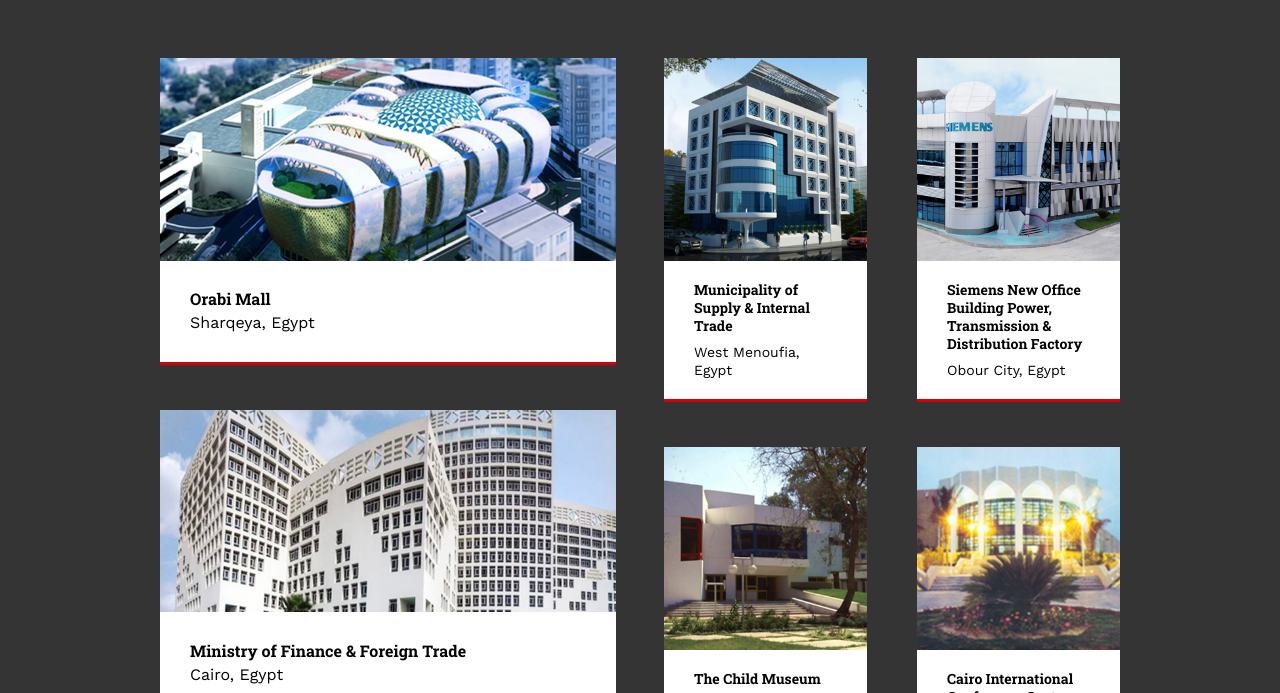
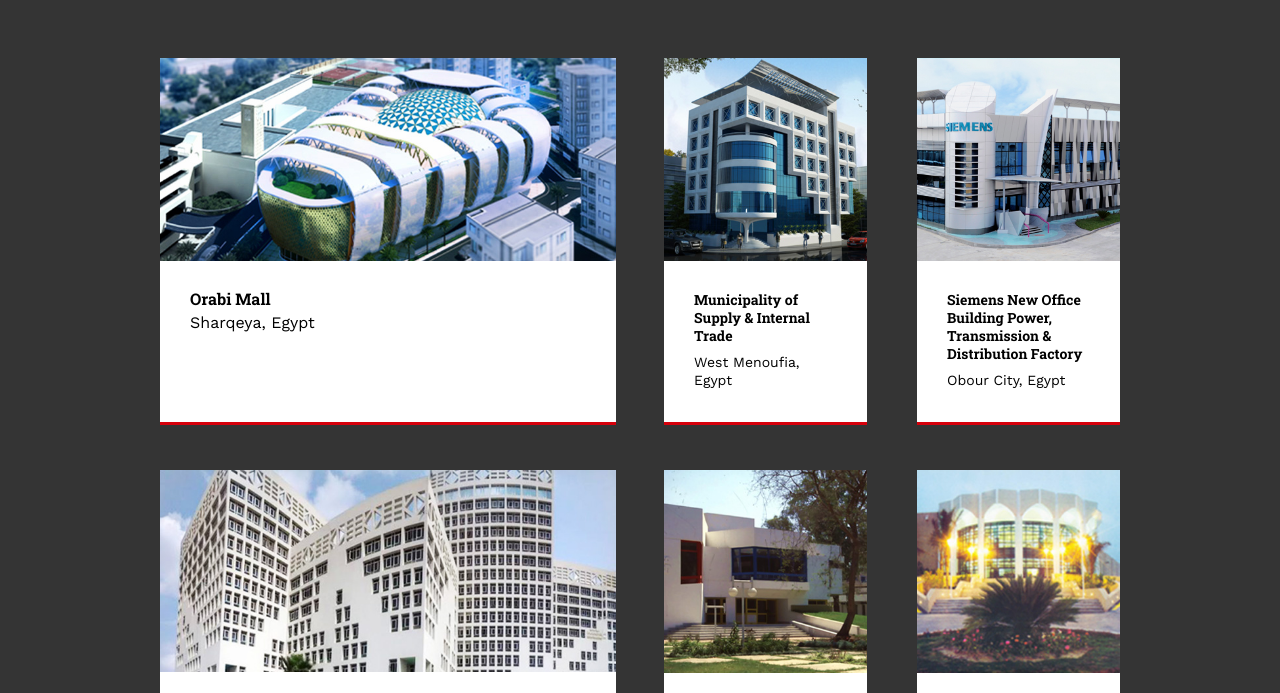
Before and after one commit to amrdraz/elgoharyarchitects, a plain HTML site: page selectedprojects.html in a window 1280 px wide. Shown: the part 86-779 px from the top of the page. Drawn offline with nearby package versions, Linux system fonts and the light colour scheme.

Commit message:
card text height : equal

```diff
--- a/css/stylesheet.css
+++ b/css/stylesheet.css
@@ -179,8 +179,9 @@
 
 		#selectedProjects .projectCard .textContainer {
 			background: #fff;
-			padding: 20px 30px;
+			padding: 30.5px 30px;
 			margin-top: -3px;
+			height: 100px;
 		}
 
 		/*Double Width Project Card*/
```
